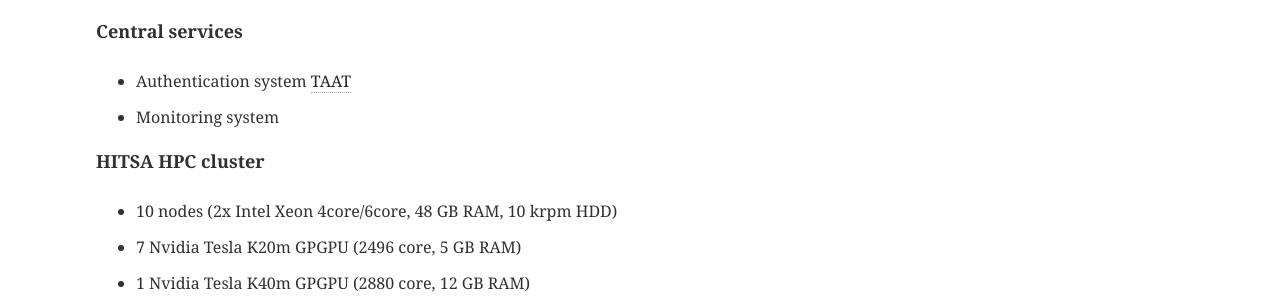
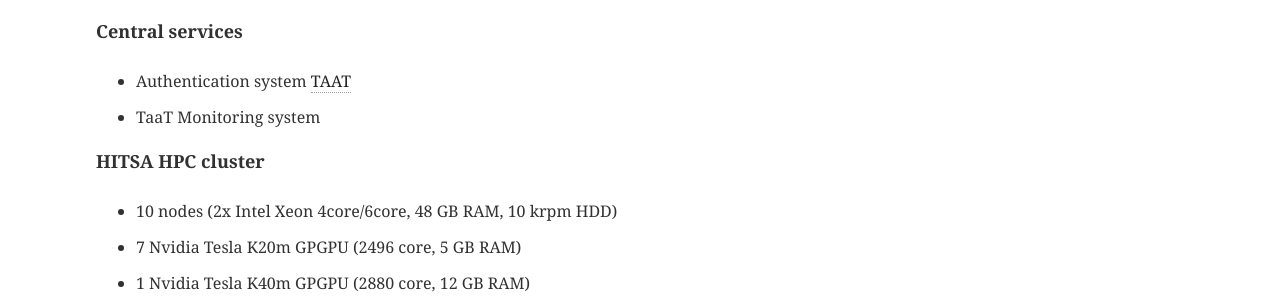
Before and after one commit to etais-ee/etais-web, a Jekyll site: the page built from resources/resources_hitsa.md, in a window 1280 px wide. Shown: the part 357-657 px from the top of the page. Built offline with Jekyll 4.4.1, drawn with Linux system fonts in a browser that asks for light colours.

Commit message:
Update resources_hitsa.md

```diff
--- a/resources/resources_hitsa.md
+++ b/resources/resources_hitsa.md
@@ -12,7 +12,7 @@ title: "ETAIS resources"
 
 **Central services**
 - Authentication system [TAAT](http://taat.edu.ee/main/about/?lang=en "TAAT English page")
-- Monitoring system
+- TaaT Monitoring system
 
 **HITSA HPC cluster**
 - 10 nodes (2x Intel Xeon 4core/6core, 48 GB RAM, 10 krpm HDD)
```
